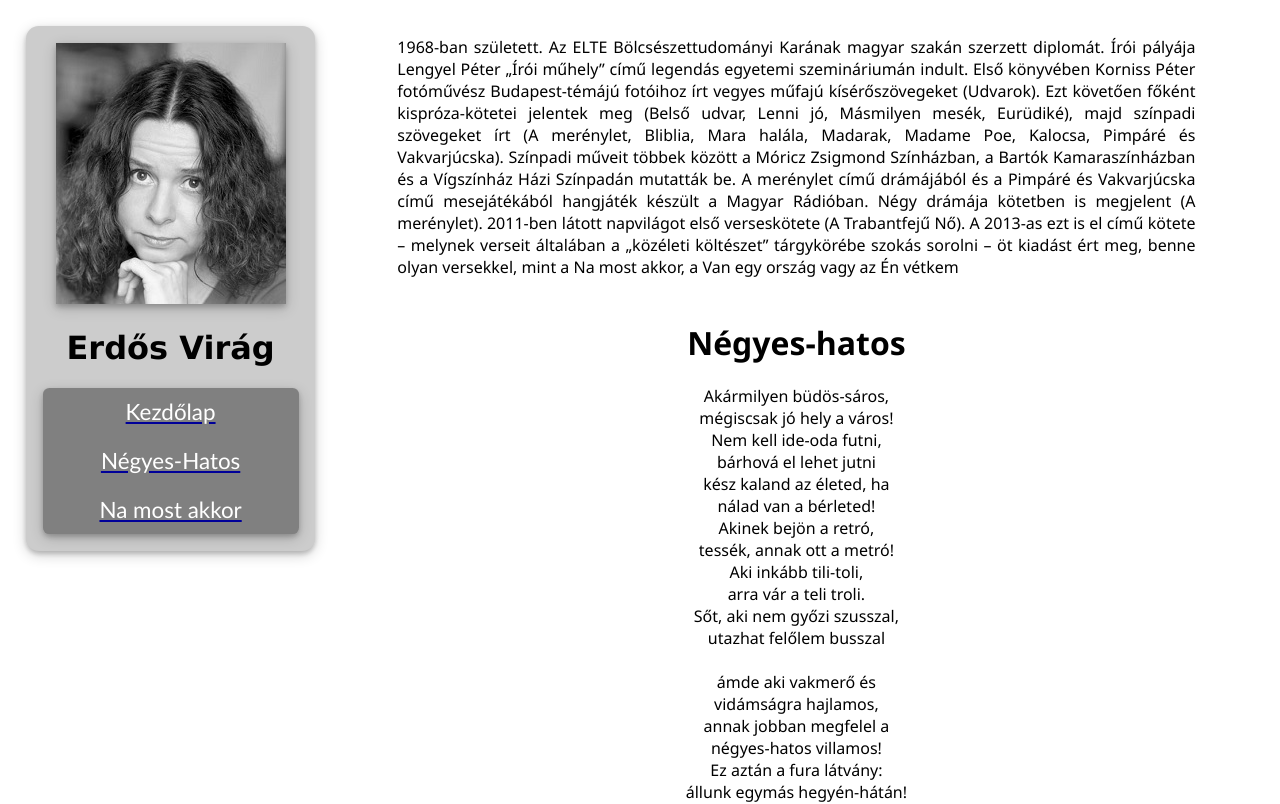
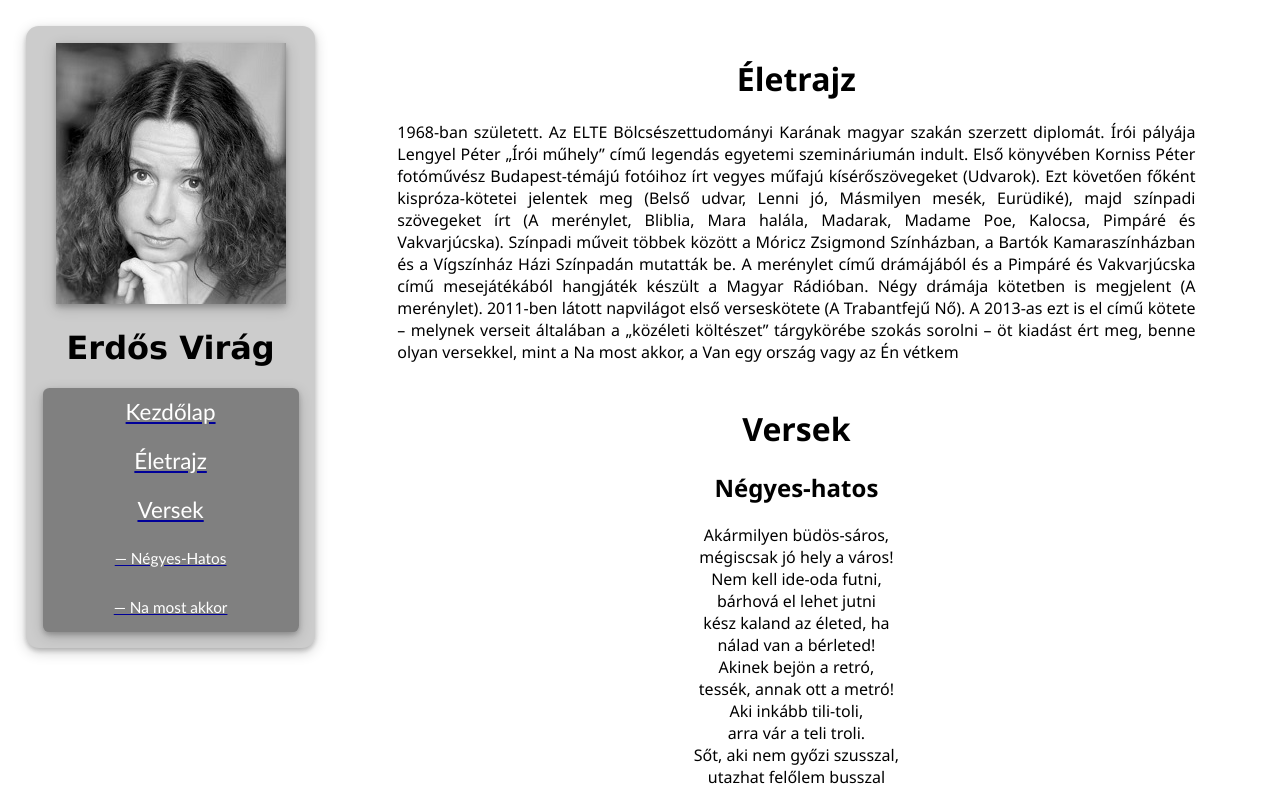
Before and after one commit to bencetuzson/otodik_gyakorlati_feladatunk, a website: page public/erdos.html in a window 1280 px wide. Shown: the top 804 px of the page. Drawn offline with Linux system fonts and the light colour scheme.

Commit message:
More headers added

```diff
--- a/public/erdos.html
+++ b/public/erdos.html
@@ -25,9 +25,11 @@
                       <td class="navMenu">
                         <img src="img/erdos-virag.jpg"><br><h1>Erdős Virág</h1>
                         <ul class="navBar">
-                          <a href="index.html"><li class="navItem navUp" id="KezdolapButton">Kezdőlap</li></a>
-                          <a href="#Negyes-Hatos"><li class="navItem navCenter" id="Negyes-HatosButton">Négyes-Hatos</li></a>
-                          <a href="#NaMostAkkor"><li class="navItem navDown" id="NaMostAkkorButton">Na most akkor</li></a>
+                          <a href="index.html"><li class="navItem navUp header1" id="KezdolapButton">Kezdőlap</li></a>
+                          <a href="#Eletrajz"><li class="navItem navCenter header1" id="EletrajzButton">Életrajz</li></a>
+                          <a href="#Versek"><li class="navItem navCenter header1" id="VersekButton">Versek</li></a>
+                          <a href="#Negyes-Hatos"><li class="navItem navCenter header2" id="Negyes-HatosButton">  — Négyes-Hatos</li></a>
+                          <a href="#NaMostAkkor"><li class="navItem navDown header2" id="NaMostAkkorButton">  — Na most akkor</li></a>
                         </ul>
                       </td>
                     </tr>
@@ -39,6 +41,7 @@
         </table>
       </td>
       <td class="page" id="PageSide">
+        <div class="mainHeader"><a name="Eletrajz"><h1>Életrajz</h1></a></div>
         <div class="bio">1968-ban született. Az ELTE Bölcsészettudományi Karának magyar szakán szerzett
         diplomát. Írói pályája Lengyel Péter „Írói műhely” című legendás egyetemi szemináriumán
         indult.
@@ -56,7 +59,8 @@
         ország vagy az Én vétkem
         </div><br>
         <div class="poem">
-          <a name="Negyes-Hatos"><h1>Négyes-hatos</h1></a>
+          <div class="mainHeader"><a name="Versek"><h1>Versek</h1></div>
+          <a name="Negyes-Hatos"><h2>Négyes-hatos</h2></a>
           Akármilyen büdös-sáros,<br>
           mégiscsak jó hely a város!<br>
           Nem kell ide-oda futni,<br>
@@ -126,7 +130,7 @@
           Hogyha kérdi bárki, nos:<br>
           nincs jobb, mint a villamos!<br>
 
-          <a name="NaMostAkkor"><h1>Na most akkor</h1></a>
+          <a name="NaMostAkkor"><h2>Na most akkor</h2></a>
           na most akkor mondjátok meg nagyokosok mi legyen<br>
           ki ne legyen miközülünk maholnap és ki legyen<br>
           ki legeljen penne ágyon rozmaringos mellfilét<br>
--- a/public/main.css
+++ b/public/main.css
@@ -19,7 +19,7 @@ html, body {
     width: 72vw;
     padding-top: 1vw;
     padding-left: 5%;
-    padding-right: 5%;
+    padding-right: 5%   ;
 }
 
 #MainMenu {
--- a/public/nav.css
+++ b/public/nav.css
@@ -13,7 +13,6 @@
     text-align: center;
     /*display: inline-block;*/
     font-family: 'Trebuchet MS', 'Lucida Sans Unicode', 'Lucida Grande', 'Lucida Sans', Arial, sans-serif;
-    font-size: 1.75vw;
     /*padding-bottom: 3px;*/
     display: block;
     padding: 1.4vw 0;
@@ -68,3 +67,11 @@
 .navMenu img {
     box-shadow: 0 0.20833333333333334vw 0.4166666666666667vw 0 rgba(0, 0, 0, 0.2), 0 0.3125vw 1.0416666666666665vw 0 rgba(0, 0, 0, 0.19);
 }
+
+.header1 {
+    font-size: 1.75vw;
+}
+
+.header2 {
+    font-size: 1.2vw;
+}
--- a/public/page.css
+++ b/public/page.css
@@ -9,3 +9,6 @@
 .poem {
     text-align: center;
 }
+.mainHeader {
+    text-align: center;
+}
```
